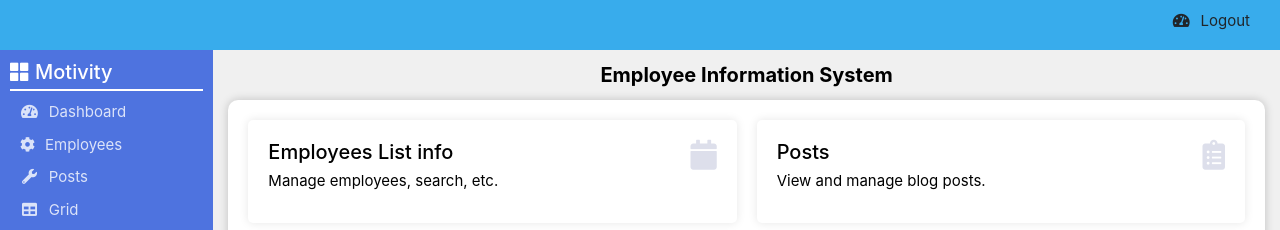
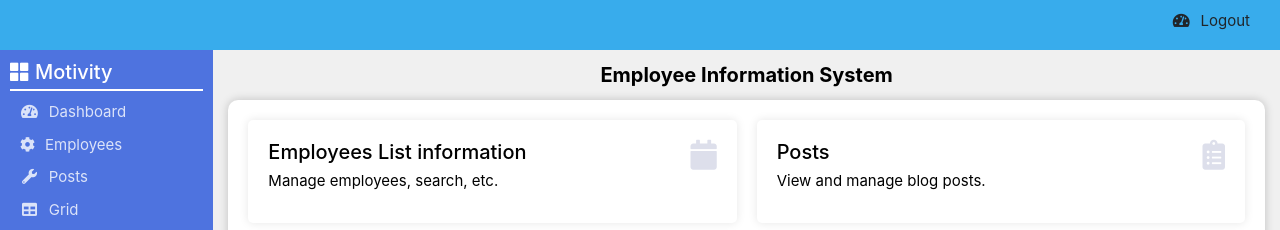
Before and after one commit to vignesh-msc/deploymyapp, an Angular app: page /dashboard in a window 1280 px wide. Shown: the top 230 px of the page. Built offline with nearby package versions, Linux system fonts and the light colour scheme; sample sign-in values are in the browser's storage.

Commit message:
employee heading changes

```diff
--- a/src/dashboard/dashboard/dashboard.component.html
+++ b/src/dashboard/dashboard/dashboard.component.html
@@ -1,7 +1,7 @@
 <div class="dashboard-container elements">
     <div class="dashboard-box"routerLink="/employee">
       <div class="dev-items">
-        <h2>Employees List info</h2>
+        <h2>Employees List information</h2>
         <i class="fas fa-calendar fa-2x text-gray-300"></i>
       </div>
       <p>Manage employees, search, etc.</p>
```
